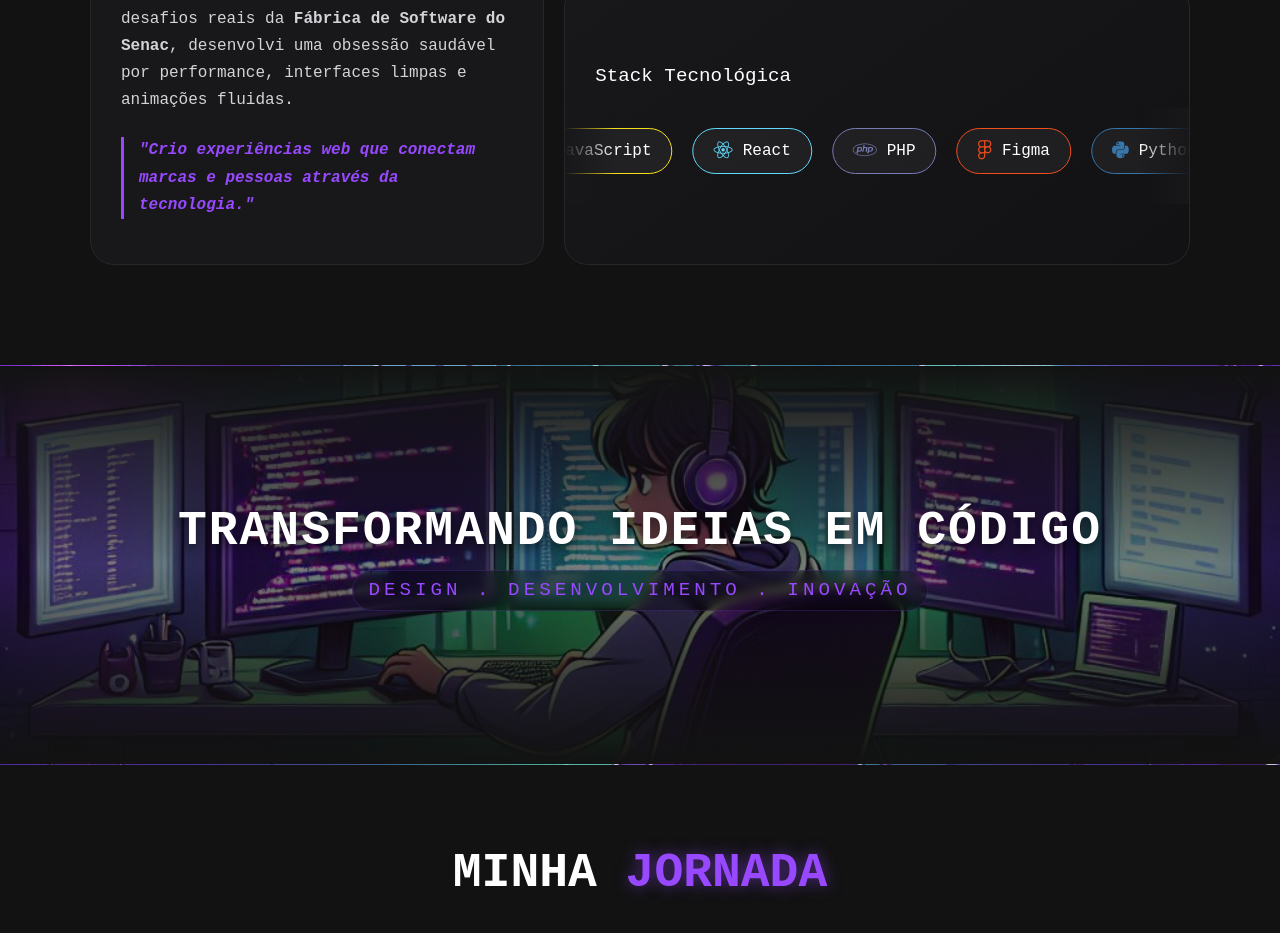
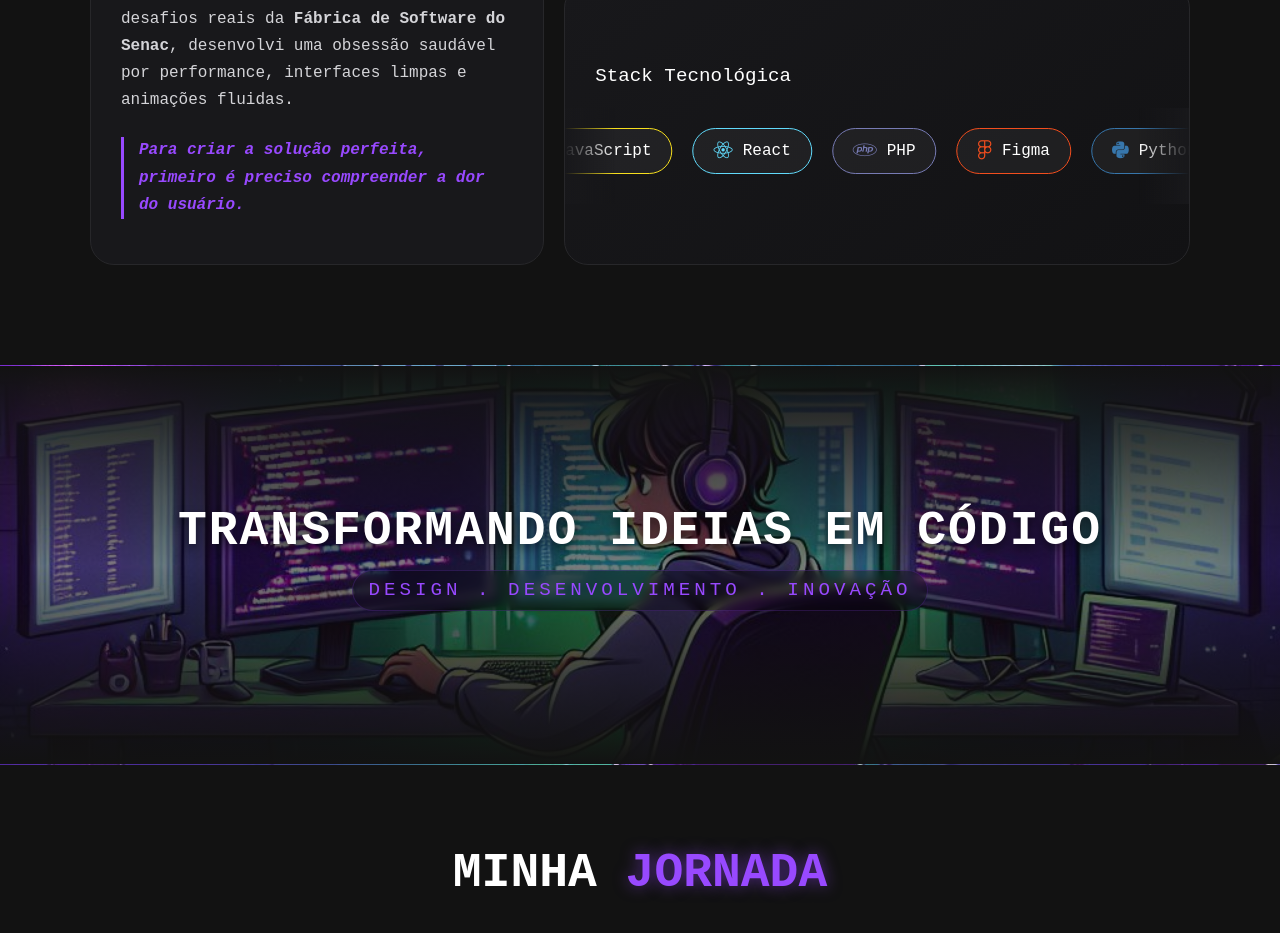
Before and after one commit to GuiMachado001/PortifolioReactVite, a React (Vite) app: page / in a window 1280 px wide. Shown: the part 1380-2313 px from the top of the page. Built offline with nearby package versions, Linux system fonts and the light colour scheme.

Commit message:
Update SobreMim.jsx

```diff
--- a/src/components/SobreMim/SobreMim.jsx
+++ b/src/components/SobreMim/SobreMim.jsx
@@ -34,8 +34,7 @@ function SobreMim() {
 
         <div className="bento-grid">
 
-          {/* CAIXA 1: TEXTO PRINCIPAL (Grande) */}
-{/* CAIXA 1: TEXTO PRINCIPAL */}
+
         <div className="bento-card bio-card" data-aos="fade-right">
           <div className="card-icon"><i className="fa-solid fa-code"></i></div>
           <h3>Minha Missão</h3>
@@ -46,7 +45,7 @@ function SobreMim() {
             Graduado pela <strong>Estácio</strong> e lapidado pelos desafios reais da <strong>Fábrica de Software do Senac</strong>, desenvolvi uma obsessão saudável por performance, interfaces limpas e animações fluidas.
           </p>
           <p className="mt-2 text-highlight">
-    "Crio experiências web que conectam marcas e pessoas através da tecnologia."
+            Para criar a solução perfeita, primeiro é preciso compreender a dor do usuário.
           </p>
         </div>
 
```
Lines whose indentation alone changed are shown as unchanged.
